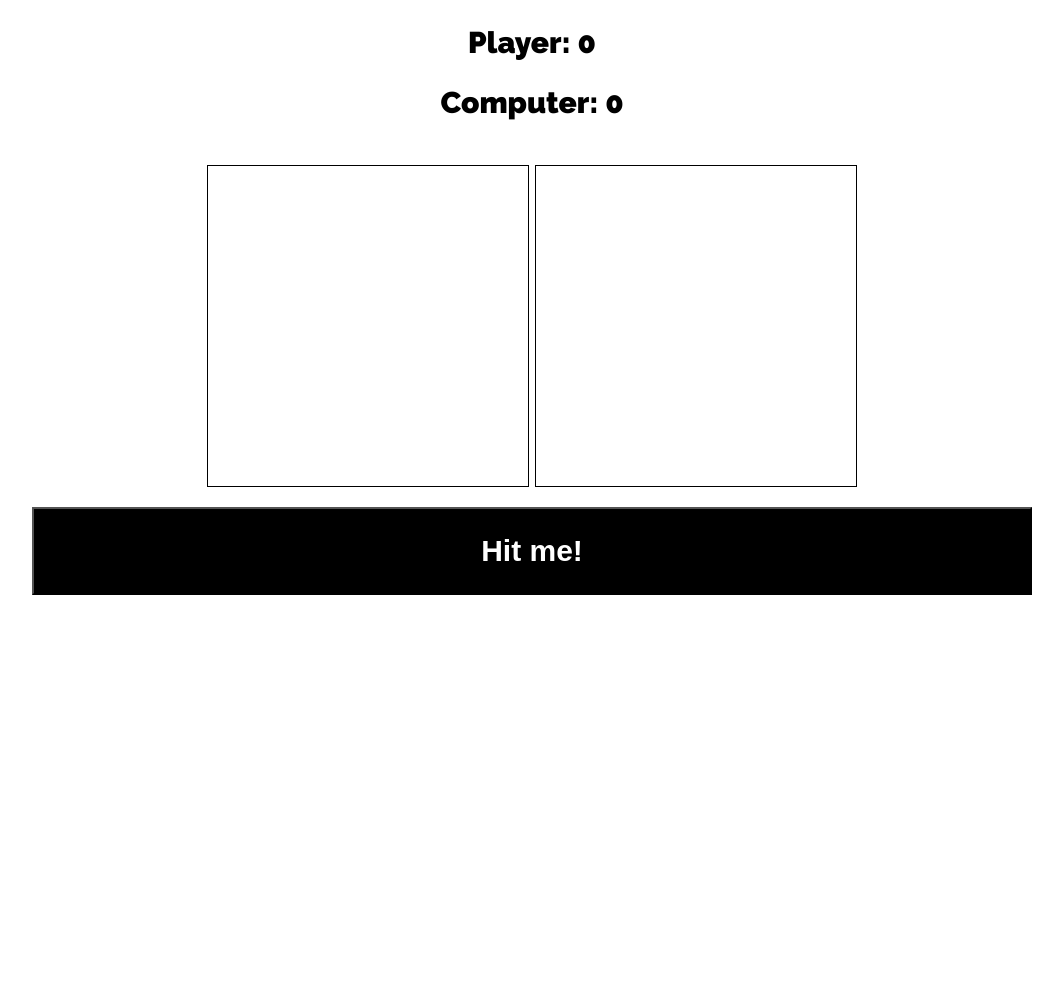
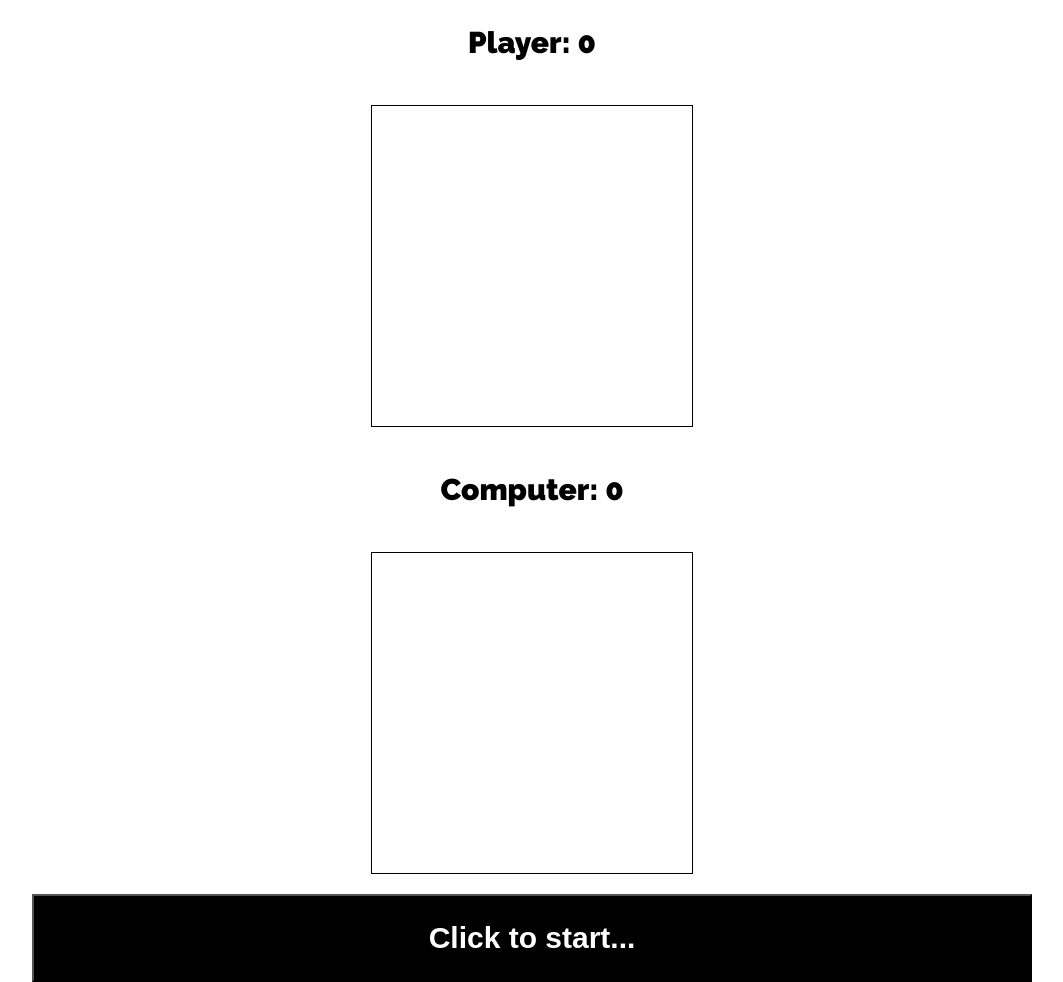
Before and after one commit to charliefurniss/rockpaperscissors, a PHP site: page / in a window 1280 px wide. Shown: the part 95-1077 px from the top of the page, without its empty margins (108-1171 px from the left). Before the commit the page ends 690 px from the top, so only its background shows below. Run offline with PHP 8.4, Linux system fonts and the light colour scheme; some libraries are stand-ins or nearby versions; some web fonts are replaced.

Commit message:
finding winner of three games and displaying winner

```diff
--- a/css/styles.css
+++ b/css/styles.css
@@ -109,6 +109,18 @@ header h1 {
 
 }
 
+.game-area-wrapper {
+
+	display: inline;
+
+}
+
+h2 .score {
+
+	display: inline;
+
+}
+
 .simple-border {
 
 	border: 1px solid black;
--- a/index.html
+++ b/index.html
@@ -16,19 +16,25 @@
 	<section ng-controller="GameController as game">
 
 		<div id="score-area">
-			<h2 class="score score-player">Player: {{ game.playerScore }}</h2>
-			<h2 class="score score-computer">Computer: {{ game.computerScore }}</h2>
+
+
 		</div>
 
-		<div id="gameplay-area" class="row">
-			<div class="game-area game-area-icon simple-border">
-				<img class="icon" src={{game.playerIconURL}}>
+		<div id="gameplay-area">
+			<div class="game-area-wrapper">
+				<h2 class="score">Player: {{ game.playerScore }}</h2>
+				<div class="game-area game-area-icon simple-border">
+					<img class="icon" src={{game.playerIconURL}}>
+				</div>
 			</div>
 			<!-- <div id="countdown-area" class="game-area game-area-number">
 				<span class="countdown">{{game.message}}</span>
 			</div> -->
-			<div class="game-area game-area-icon simple-border">
-				<img class="icon" src={{game.computerIconURL}}>
+			<div class="game-area-wrapper">
+				<h2 class="score">Computer: {{ game.computerScore }}</h2>
+				<div class="game-area game-area-icon simple-border">
+					<img class="icon" src={{game.computerIconURL}}>
+				</div>
 			</div>
 		</div>
 
@@ -42,7 +48,9 @@
 
 		</div>
 
-		<input class="button-start" id="start-button" type="submit" value="Hit me!" ng-click="showIconButtons = !showIconButtons">
+		<input class="button-start" id="start-button" type="submit" value="{{ game.buttonMessage }}" ng-click="showIconButtons = !showIconButtons">
+
+		<!-- <h1 class="champ">{{ game.champ }} wins!!!</h1> -->
 
 	</section>
 
--- a/js/gameController.js
+++ b/js/gameController.js
@@ -10,6 +10,7 @@ function GameController(){
 	self.computerIconURL = "";
 	self.playerScore = 0;
 	self.computerScore = 0;
+	self.buttonMessage = "Click to start..."
 
 	self.init = function(){
 		self.message = "Go!";
@@ -40,9 +41,30 @@ function GameController(){
 		if (playerTurn === computerTurn){
 			console.log("draw");
 		} else if ((playerTurn == "rock" && computerTurn == "scissors") || (playerTurn == "scissors" && computerTurn == "paper") || (playerTurn == "paper" && computerTurn == "rock")){
-			console.log("player wins");
+			self.playerScore++;
 		} else {
-			console.log("computer wins");
+			self.computerScore++;
+		}
+
+		checkForChamp();
+
+	}
+
+	function checkForChamp(){
+
+		if (self.playerScore == 2) {
+
+			self.buttonMessage = "Player wins!!! Play again?";
+
+			console.log(self.champ);
+
+		} else if (self.computerScore == 2){
+
+			self.buttonMessage = "Computer!!! Play again?";
+			console.log(self.champ);
+
+		} else {
+			return;
 		}
 
 	}
```
